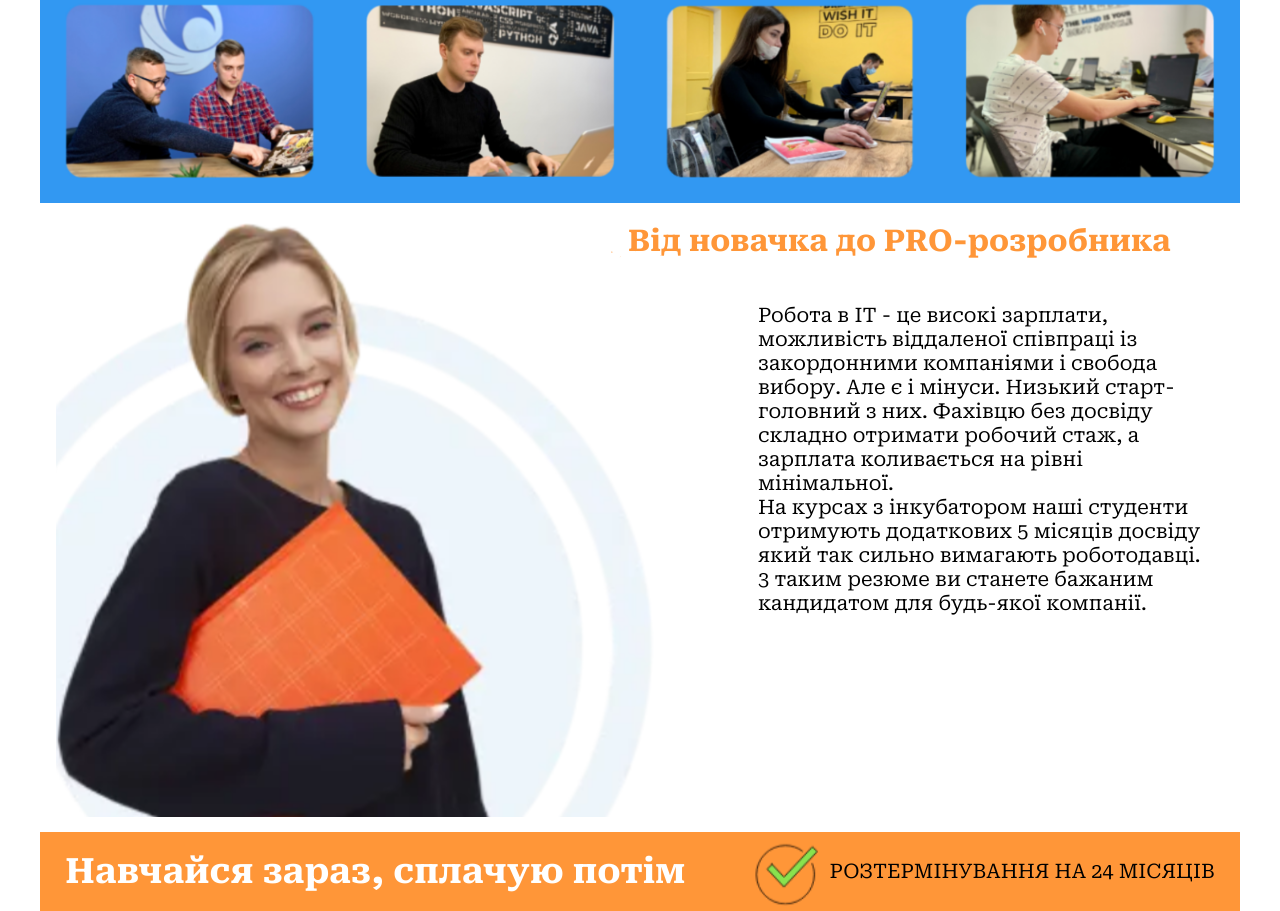
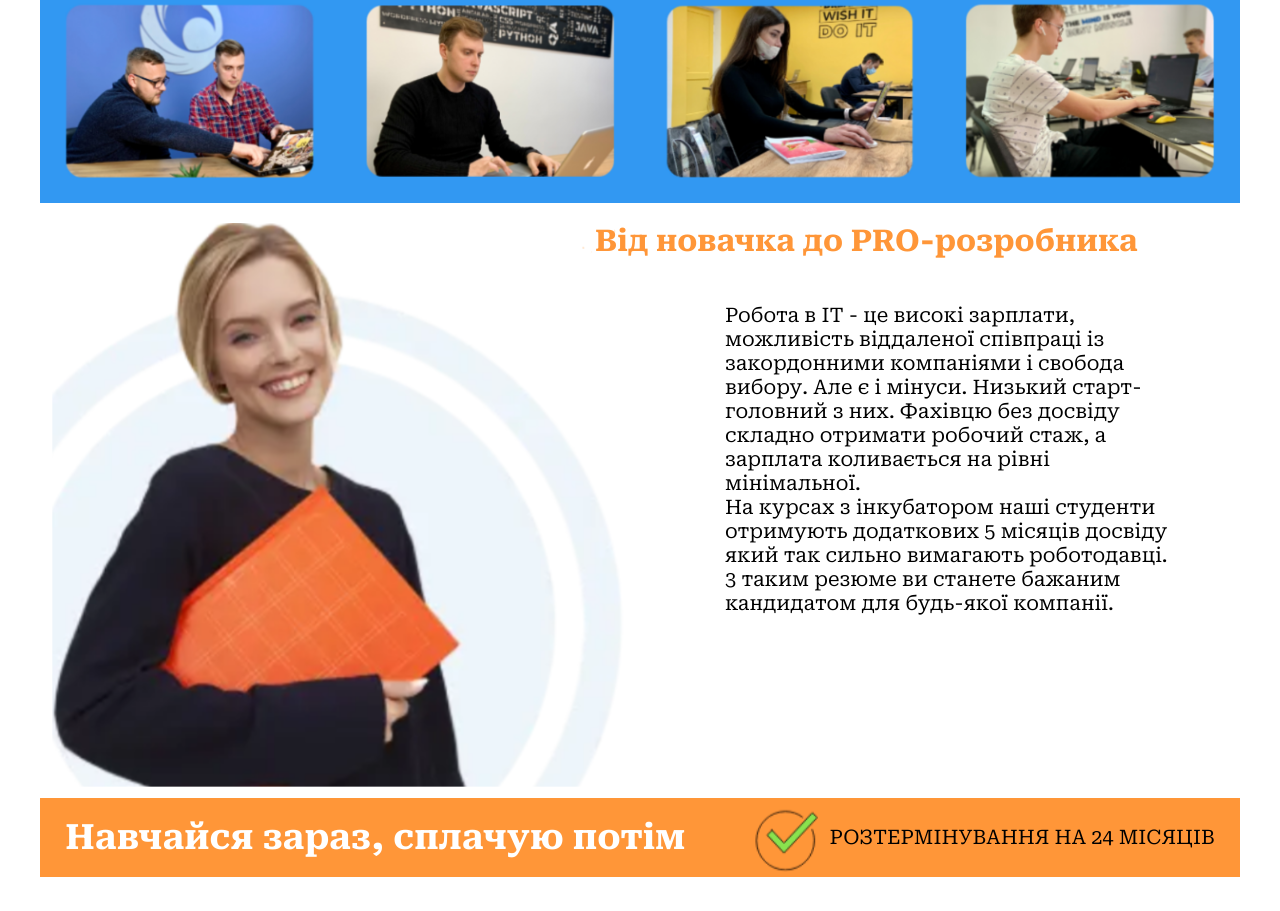
Before and after one commit to BoNdVlAd/lab3-WEB, a plain HTML site: page index.html in a window 1280 px wide. Shown: the part 580-1491 px from the top of the page. After the commit the page ends 1457 px from the top, so only its background shows below. Drawn offline with Linux system fonts and the light colour scheme.

Commit message:
fix_img2

```diff
--- a/index.html
+++ b/index.html
@@ -81,7 +81,7 @@
       </section>
       <section class="info">
         <div class="info_wrapper">
-          <div class="info_img"><img src="./img/infoimg.PNG" alt="" /></div>
+          <div class="info_img"><img src="./img/info.PNG" alt="" /></div>
           <div class="info_text">
             <h4 class="info_title">Від новачка до PRO-розробника</h4>
             <p class="info_definition">
```
Also changed, not shown: img/info.PNG (added).
